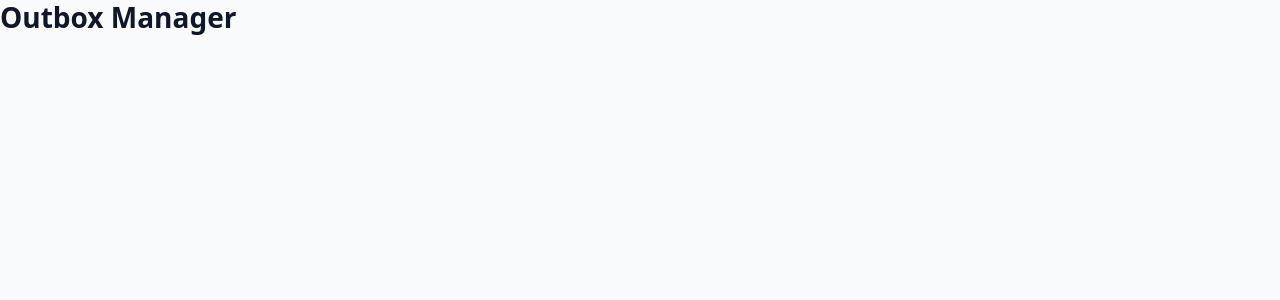
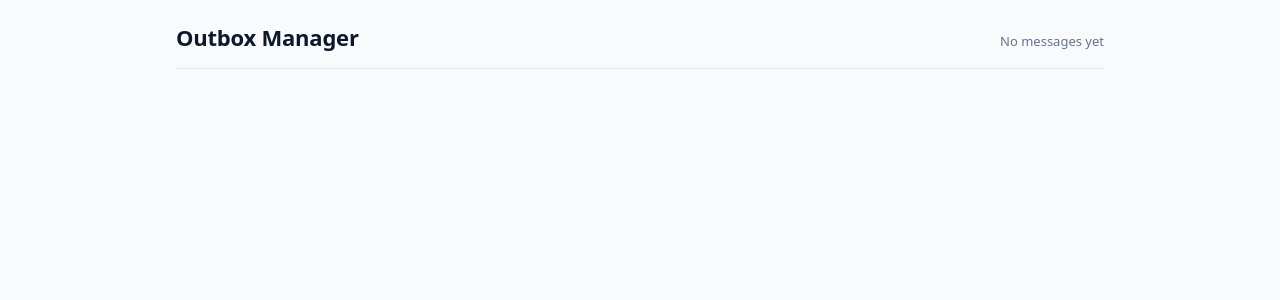
Before and after one commit to atiyehahmadi/avicenna-challenge, a React (Vite) app: page / in a window 1280 px wide. Shown: the top 300 px of the page. Built offline with nearby package versions, Linux system fonts and the light colour scheme.

Commit message:
feat: split state and actions into separate

```diff
--- /dev/null
+++ b/src/App.module.scss
@@ -0,0 +1,32 @@
+// App.tsx sits at the src/ root, so this is './styles'. Component stylesheets
+// live in src/components/ and use '../styles/tokens'.
+@use './styles/tokens' as *;
+
+.app {
+  max-width: 60rem;
+  margin: 0 auto;
+  padding: space('5') space('4') space('6');
+}
+
+.header {
+  display: flex;
+  align-items: baseline;
+  justify-content: space-between;
+  gap: space('4');
+  flex-wrap: wrap;
+  padding-bottom: space('4');
+  border-bottom: 1px solid var(--color-border);
+}
+
+.title {
+  font-size: font-size('xl');
+  font-weight: 650;
+  letter-spacing: -0.01em;
+}
+
+.count {
+  margin: 0;
+  color: var(--color-text-muted);
+  font-size: font-size('sm');
+  font-variant-numeric: tabular-nums;
+}
--- a/src/App.tsx
+++ b/src/App.tsx
@@ -1,8 +1,27 @@
-export default function App() {
+import { OutboxProvider, useOutboxState } from './state/OutboxContext';
+import styles from './App.module.scss';
+
+function OutboxShell() {
+  const { order } = useOutboxState();
+
   return (
-    <main>
-      <h1>Outbox Manager</h1>
-      {/* Your implementation here */}
+    <main className={styles.app}>
+      <header className={styles.header}>
+        <h1 className={styles.title}>Outbox Manager</h1>
+        <p className={styles.count}>
+          {order.length === 0
+            ? 'No messages yet'
+            : `${order.length} message${order.length === 1 ? '' : 's'}`}
+        </p>
+      </header>
     </main>
   );
 }
+
+export default function App() {
+  return (
+    <OutboxProvider>
+      <OutboxShell />
+    </OutboxProvider>
+  );
+}
--- /dev/null
+++ b/src/state/OutboxContext.tsx
@@ -0,0 +1,90 @@
+import {
+  createContext,
+  useContext,
+  useMemo,
+  useReducer,
+  type ReactNode,
+} from 'react';
+import {
+  createMessage,
+  initialOutboxState,
+  outboxReducer,
+  type OutboxState,
+} from './outboxReducer';
+
+/**
+ * State and actions are two separate contexts on purpose.
+ *
+ * A component that only acts — the compose form, the toolbar buttons — reads
+ * from OutboxActionsContext, whose value is memoised once and never changes
+ * identity. Those components therefore do not re-render when a message changes
+ * status, which happens constantly during a bulk dispatch.
+ *
+ * This split does NOT stop the message list itself from re-rendering, because
+ * every row would still read the same state context. That is solved separately:
+ * MessageList reads state and passes each message down as a prop, and
+ * MessageRow is memoised. The reducer's structural sharing (see setMessage in
+ * outboxReducer.ts) is what makes that shallow compare succeed.
+ */
+
+export interface MessageDraft {
+  recipient: string;
+  subject: string;
+  body: string;
+}
+
+export interface OutboxActions {
+  addMessage: (draft: MessageDraft) => void;
+  deleteMessage: (id: string) => void;
+  toggleSelect: (id: string) => void;
+  setSelection: (ids: string[]) => void;
+  clearSelection: () => void;
+  setFocus: (id: string | null) => void;
+  toggleExpand: (id: string) => void;
+}
+
+const OutboxStateContext = createContext<OutboxState | null>(null);
+const OutboxActionsContext = createContext<OutboxActions | null>(null);
+
+export function OutboxProvider({ children }: { children: ReactNode }) {
+  const [state, dispatch] = useReducer(outboxReducer, initialOutboxState);
+
+  // `dispatch` from useReducer is referentially stable for the life of the
+  // component, so an empty dependency list is correct here: this object is
+  // created once and every consumer keeps the same reference forever.
+  const actions = useMemo<OutboxActions>(
+    () => ({
+      addMessage: (draft) =>
+        dispatch({ type: 'ADD_MESSAGE', message: createMessage(draft) }),
+      deleteMessage: (id) => dispatch({ type: 'DELETE_MESSAGE', id }),
+      toggleSelect: (id) => dispatch({ type: 'TOGGLE_SELECT', id }),
+      setSelection: (ids) => dispatch({ type: 'SET_SELECTION', ids }),
+      clearSelection: () => dispatch({ type: 'CLEAR_SELECTION' }),
+      setFocus: (id) => dispatch({ type: 'SET_FOCUS', id }),
+      toggleExpand: (id) => dispatch({ type: 'TOGGLE_EXPAND', id }),
+    }),
+    [],
+  );
+
+  return (
+    <OutboxStateContext value={state}>
+      <OutboxActionsContext value={actions}>{children}</OutboxActionsContext>
+    </OutboxStateContext>
+  );
+}
+
+export function useOutboxState(): OutboxState {
+  const state = useContext(OutboxStateContext);
+  if (state === null) {
+    throw new Error('useOutboxState must be used inside <OutboxProvider>');
+  }
+  return state;
+}
+
+export function useOutboxActions(): OutboxActions {
+  const actions = useContext(OutboxActionsContext);
+  if (actions === null) {
+    throw new Error('useOutboxActions must be used inside <OutboxProvider>');
+  }
+  return actions;
+}
```
